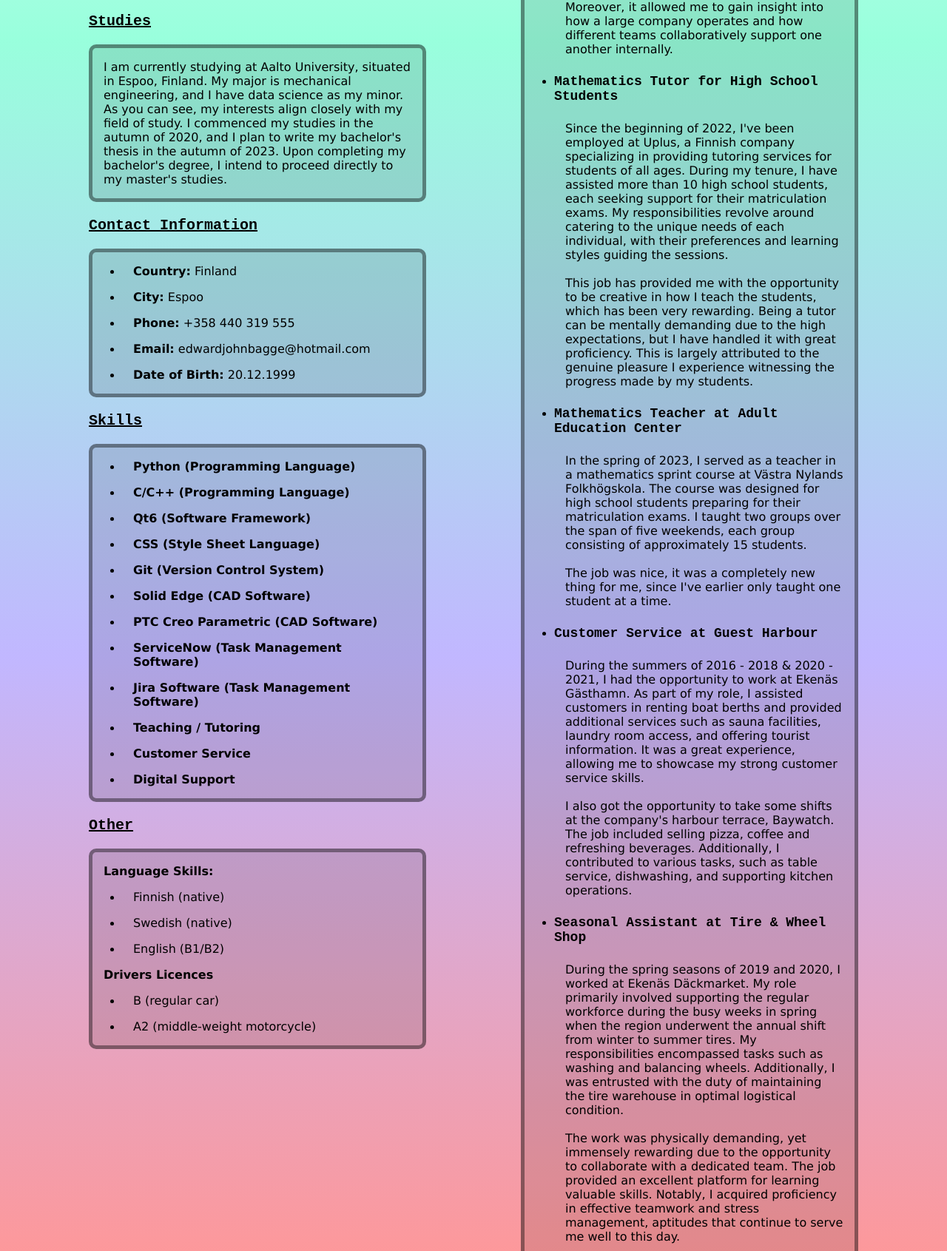
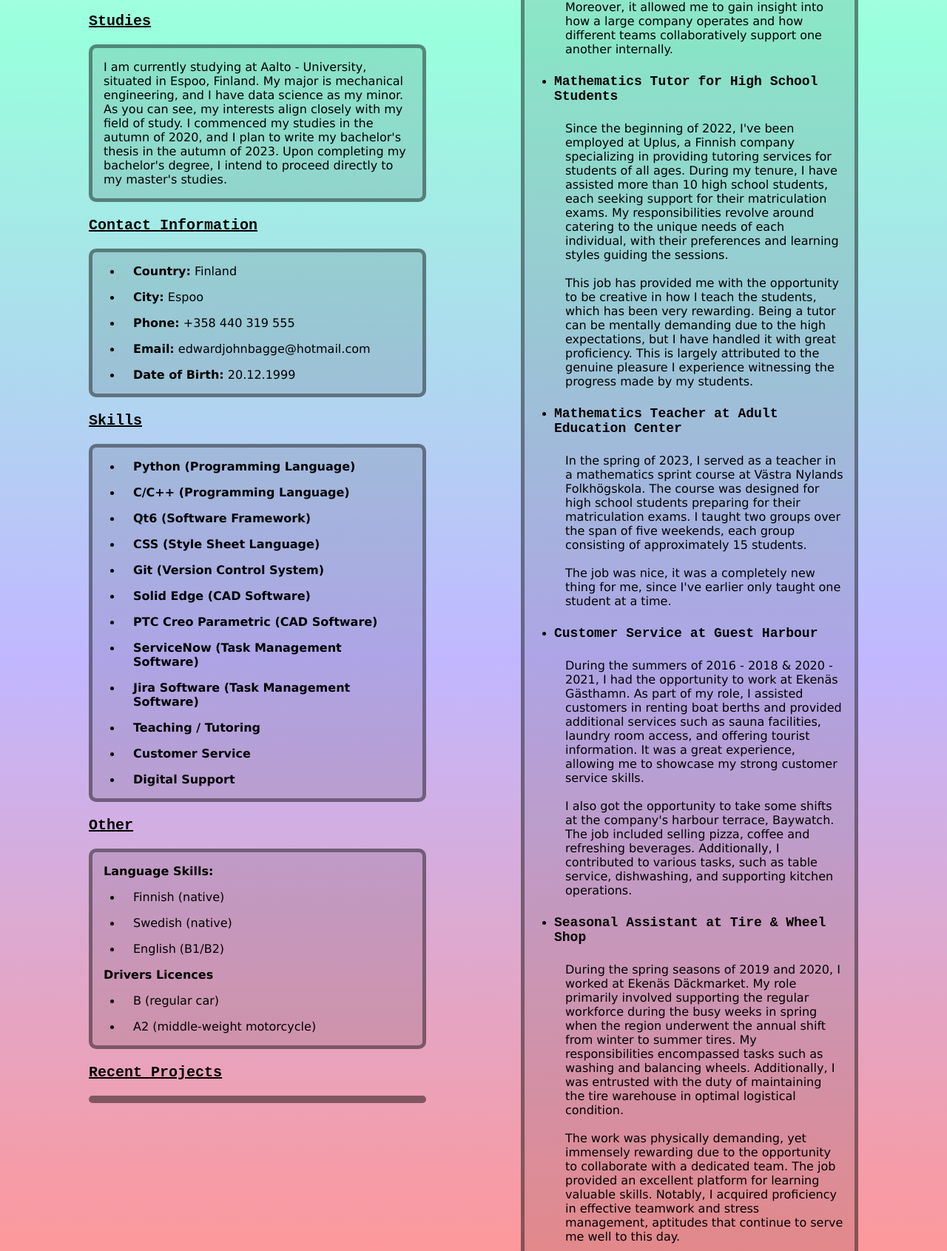
Before and after one commit to edwardbagge/edward-bagge.github.io, a plain HTML site: page index.html in a window 1280 px wide. Shown: the part 781-2472 px from the top of the page at 74% size. Drawn offline with Linux system fonts and the light colour scheme.

Commit message:
Update index.html

```diff
--- a/index.html
+++ b/index.html
@@ -4,6 +4,7 @@
     <meta charset="UTF-8">
     <title>Curriculum Vitae</title>
     <link rel="stylesheet" href="common_styles.css">
+    <script src="data_handling.js" defer></script>
 </head>
 <body>
 
@@ -50,7 +51,7 @@
 
             <div class="textbox_left">
                 <p>
-                    I am currently studying at Aalto University, situated in Espoo, Finland. My major is mechanical
+                    I am currently studying at Aalto - University, situated in Espoo, Finland. My major is mechanical
                     engineering, and I have data science as my minor. As you can see, my interests align closely with
                     my field of study. I commenced my studies in the autumn of 2020, and I plan to write my bachelor's
                     thesis in the autumn of 2023. Upon completing my bachelor's degree, I intend to proceed directly to
@@ -113,7 +114,20 @@
             </div>
         </div>
 
+        <section id="projects">
+            <h3>Recent Projects</h3>
+
+            <div class="textbox_left" id="project-list"></div>
+        </section>
+
     </div>
+
+    <!--
+
+        Here is where the program divides the page into left and right sides!
+        Left side is for smaller/general sections, while the right side includes
+        more detailed information about work experiences.
+    -->
 
     <div class="right-column">
 
```
